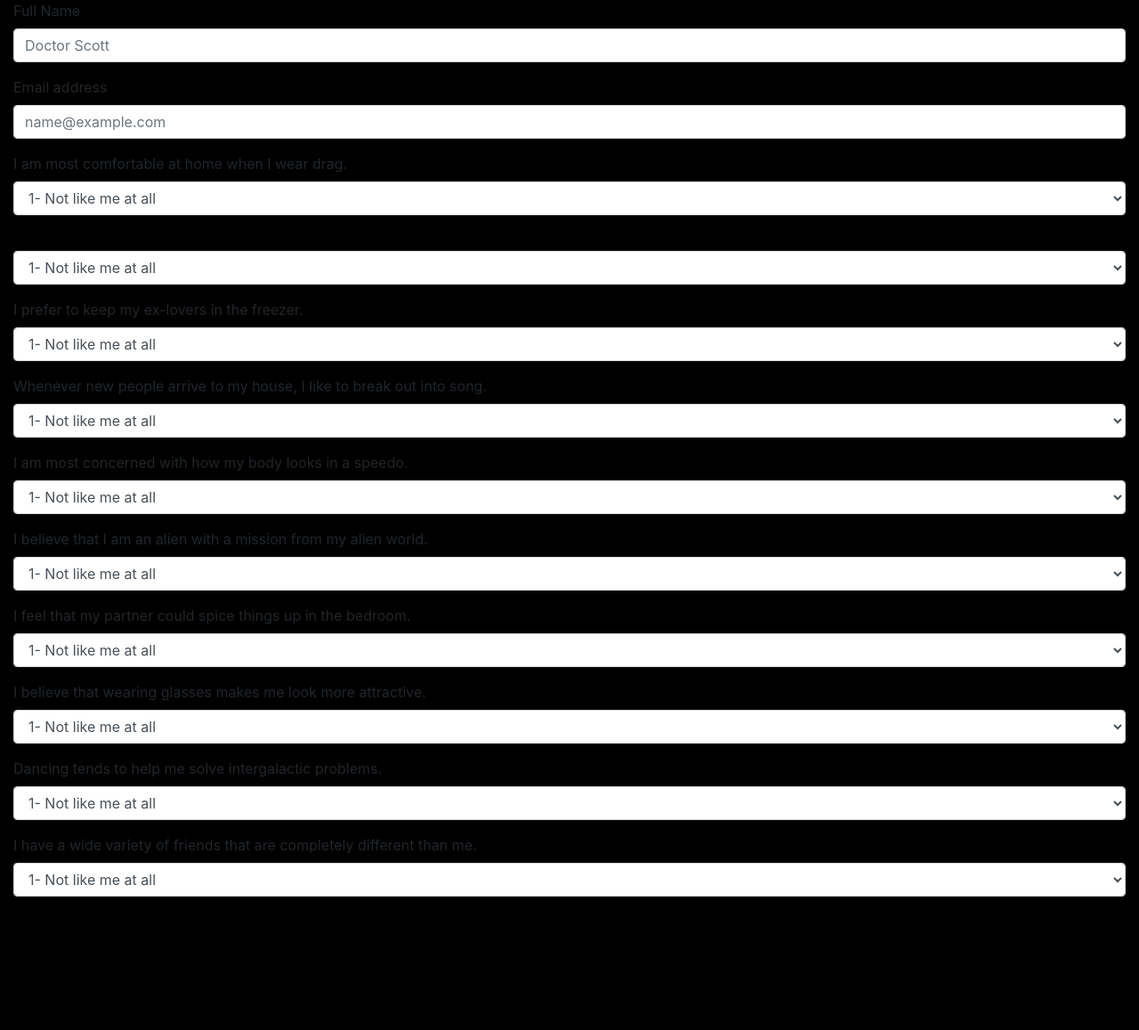
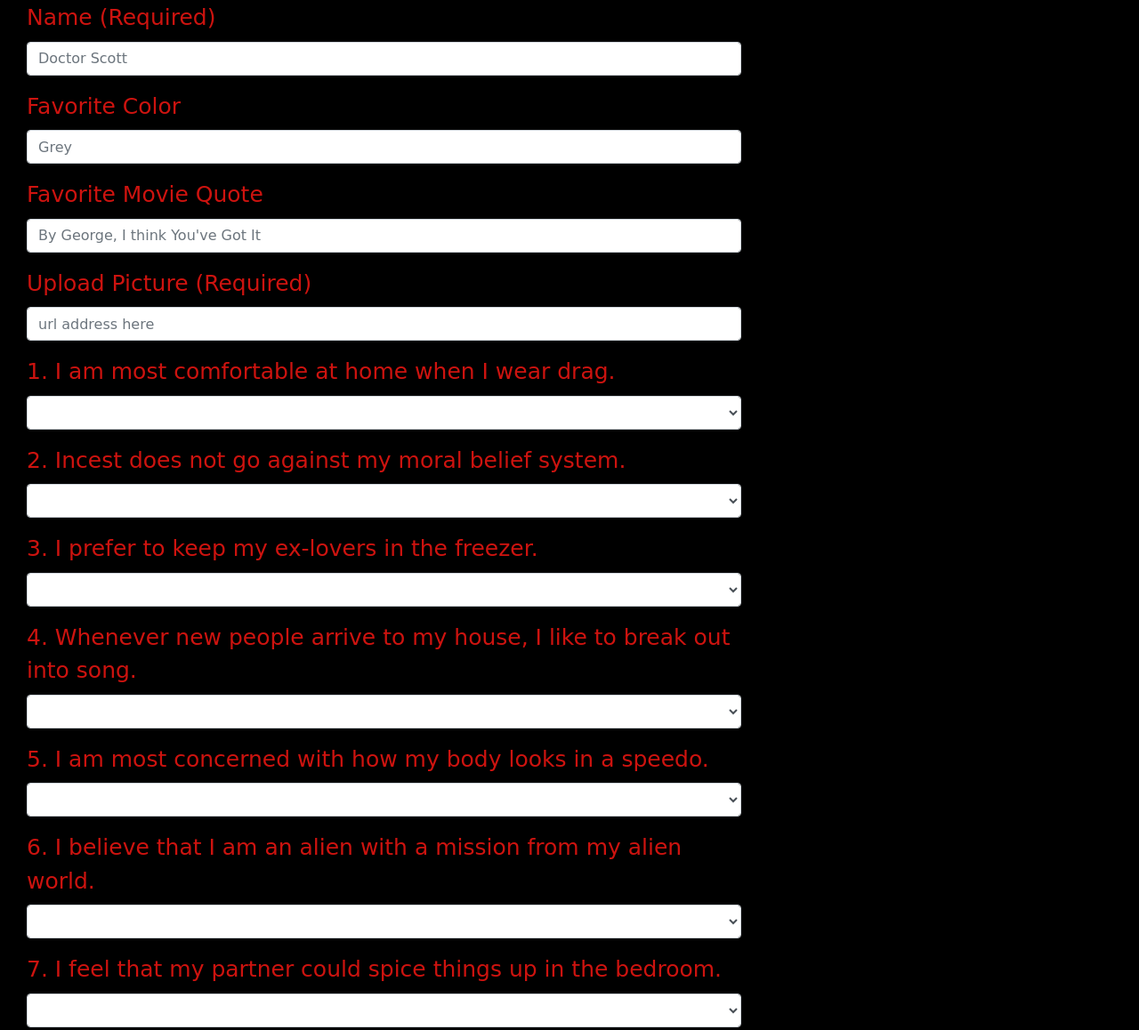
Before and after one commit to Samareimorgan/friend-finder, a website: page app/public/survey.html in a window 1280 px wide. Shown: the top 1158 px of the page at 89% size. Before the commit the page ends 1024 px from the top, so only its background shows below. Drawn offline with nearby package versions, Linux system fonts and the light colour scheme.

Commit message:
update form and routes

```diff
--- a/app/data/cast.js
+++ b/app/data/cast.js
@@ -1,7 +1,7 @@
 
 //Variable to hold the cast array data
 
-var cast = [
+var castArray = [
     {
         name: "Rocky",
         favorite_color: "gold",
@@ -22,7 +22,7 @@ var cast = [
 
     {
         name: "Magenta",
-        favorite_color: "magenta",
+        favColor: "magenta",
         quote: "I'm lucky, he's lucky, we're all lucky!",
         image: "../public/assets/images/magenta.jpg",
         answers: [
--- a/app/public/assets/css/style.css
+++ b/app/public/assets/css/style.css
@@ -1,6 +1,10 @@
 
 body {
     background-color: black;
+    color: hsla(1, 86%, 46%, 0.94);
+    font-size: 25px;
+    font-style: bold;
+    font-family: 'Caveat', cursive;
 }
 
 .jumbotron {
@@ -21,6 +25,7 @@ body {
 }
 #surveyBtn {
     padding: 15px;
+    font-size: 30px;
 }
 
 #mainDiv {
@@ -30,3 +35,12 @@ body {
     background-position: bottom;
 
 }
+
+footer {
+    color: darkslategray;
+    font-size: 20px;
+}
+
+a {
+    color: darkslategrey;
+}
--- a/app/public/survey.html
+++ b/app/public/survey.html
@@ -10,117 +10,143 @@
 </head>
 <body>
     <div class = "container-fluid">
+      <div class = "row"></div>
+        <div class = "col-2"></div>
+        <div class = "col-8">
             <form>
                 <div class="form-group">
-                    <label for="name">Full Name</label>
-                    <input type="text" class="form-control" id="fullName" placeholder="Doctor Scott">
+                    <label for="name">Name (Required)</label>
+                    <input type="text" class="form-control" id="name" placeholder="Doctor Scott">
                     </div>
                     <div class="form-group">
-                      <label for="Email address">Email address</label>
-                      <input type="email" class="form-control" id="emailAddress" placeholder="name@example.com">
+                        <label for="color">Favorite Color</label>
+                        <input type="text" class="form-control" id="favColor" placeholder="Grey">
                     </div>
                     <div class="form-group">
-                      <label for="question1">I am most comfortable at home when I wear drag.</label>
-                      <select class="form-control" id="question1">
-                        <option>1- Not like me at all</option>
-                        <option>2 - Sort of like me </option>
-                        <option>3 - Undecided</option>
-                        <option>4 - Somewhat like me</option>
-                        <option>5 - Most like me</option>
+                      <label for="quote">Favorite Movie Quote </label>
+                      <input type="text" class="form-control" id="favQuote" placeholder="By George, I think You've Got It">
+                    </div>
+                    <div class="form-group">
+                        <label for="picture">Upload Picture (Required)</label>
+                        <input type="text" class="form-control" id="fanPicture" placeholder="url address here">
+                    </div>
+
+                    <div class="form-group">
+                      <label for="question1">1. I am most comfortable at home when I wear drag.</label>
+                      <select class="form-control selectChoice" id="question1">
+                          <option value = ""></option>
+                          <option value = "1">1- Strongly Disagree</option>
+                          <option value = "2">2- Disagree</option>
+                          <option value = "3">3- Neutral</option>
+                          <option value = "4">4- Agree</option>
+                          <option value = "5">5- Strongly Agree</option>
                       </select>
                     </div>
                     <div class="form-group">
-                      <label for="question2"></label>
-                      <select class="form-control" id="question2">
-                        <option>1- Not like me at all</option>
-                        <option>2 - Sort of like me </option>
-                        <option>3 - Undecided</option>
-                        <option>4 - Somewhat like me</option>
-                        <option>5 - Most like me</option>
+                      <label for="question2">2. Incest does not go against my moral belief system.</label>
+                      <select class="form-control selectChoice" id="question2">
+                          <option value = ""></option>
+                          <option value = "1">1- Strongly Disagree</option>
+                          <option value = "2">2- Disagree</option>
+                          <option value = "3">3- Neutral</option>
+                          <option value = "4">4- Agree</option>
+                          <option value = "5">5- Strongly Agree</option>
                       </select>
                     </div>
                     <div class="form-group">
-                      <label for="question3">I prefer to keep my ex-lovers in the freezer. </label>
-                      <select class="form-control" id="question3">
-                        <option>1- Not like me at all</option>
-                        <option>2 - Sort of like me </option>
-                        <option>3 - Undecided</option>
-                        <option>4 - Somewhat like me</option>
-                        <option>5 - Most like me</option>
+                      <label for="question3">3. I prefer to keep my ex-lovers in the freezer. </label>
+                      <select class="form-control selectChoice" id="question3">
+                          <option value = ""></option>
+                          <option value = "1">1- Strongly Disagree</option>
+                          <option value = "2">2- Disagree</option>
+                          <option value = "3">3- Neutral</option>
+                          <option value = "4">4- Agree</option>
+                          <option value = "5">5- Strongly Agree</option>
                       </select>
                     </div>
                     <div class="form-group">
-                      <label for="question4">Whenever new people arrive to my house, I like to break out into song.</label>
-                      <select class="form-control" id="question4">
-                        <option>1- Not like me at all</option>
-                        <option>2 - Sort of like me </option>
-                        <option>3 - Undecided</option>
-                        <option>4 - Somewhat like me</option>
-                        <option>5 - Most like me</option>
+                      <label for="question4">4. Whenever new people arrive to my house, I like to break out into song.</label>
+                      <select class="form-control selectChoice" id="question4">
+                          <option value = ""></option>
+                          <option value = "1">1- Strongly Disagree</option>
+                          <option value = "2">2- Disagree</option>
+                          <option value = "3">3- Neutral</option>
+                          <option value = "4">4- Agree</option>
+                          <option value = "5">5- Strongly Agree</option>
                       </select>
                     </div>
                     <div class="form-group">
-                      <label for="question5">I am most concerned with how my body looks in a speedo.</label>
-                      <select class="form-control" id="question5">
-                        <option>1- Not like me at all</option>
-                        <option>2 - Sort of like me </option>
-                        <option>3 - Undecided</option>
-                        <option>4 - Somewhat like me</option>
-                        <option>5 - Most like me</option>
+                      <label for="question5">5. I am most concerned with how my body looks in a speedo.</label>
+                      <select class="form-control selectChoice" id="question5">
+                          <option value = ""></option>
+                          <option value = "1">1- Strongly Disagree</option>
+                          <option value = "2">2- Disagree</option>
+                          <option value = "3">3- Neutral</option>
+                          <option value = "4">4- Agree</option>
+                          <option value = "5">5- Strongly Agree</option>
                       </select>
                     </div>
                     <div class="form-group">
-                      <label for="question6">I believe that I am an alien with a mission from my alien world.</label>
-                      <select class="form-control" id="question6">
-                        <option>1- Not like me at all</option>
-                        <option>2 - Sort of like me </option>
-                        <option>3 - Undecided</option>
-                        <option>4 - Somewhat like me</option>
-                        <option>5 - Most like me</option>
+                      <label for="question6">6. I believe that I am an alien with a mission from my alien world.</label>
+                      <select class="form-control selectChoice" id="question6">
+                          <option value = ""></option>
+                          <option value = "1">1- Strongly Disagree</option>
+                          <option value = "2">2- Disagree</option>
+                          <option value = "3">3- Neutral</option>
+                          <option value = "4">4- Agree</option>
+                          <option value = "5">5- Strongly Agree</option>
                       </select>
                     </div>
                     <div class="form-group">
-                      <label for="question7">I feel that my partner could spice things up in the bedroom.</label>
-                      <select class="form-control" id="question7">
-                        <option>1- Not like me at all</option>
-                        <option>2 - Sort of like me </option>
-                        <option>3 - Undecided</option>
-                        <option>4 - Somewhat like me</option>
-                        <option>5 - Most like me</option>
+                      <label for="question7">7. I feel that my partner could spice things up in the bedroom.</label>
+                      <select class="form-control selectChoice" id="question7">
+                          <option value = ""></option>
+                          <option value = "1">1- Strongly Disagree</option>
+                          <option value = "2">2- Disagree</option>
+                          <option value = "3">3- Neutral</option>
+                          <option value = "4">4- Agree</option>
+                          <option value = "5">5- Strongly Agree</option>
                       </select>
                     </div>
                     <div class="form-group">
-                      <label for="question8">I believe that wearing glasses makes me look more attractive.</label>
-                      <select class="form-control" id="question8">
-                        <option>1- Not like me at all</option>
-                        <option>2 - Sort of like me </option>
-                        <option>3 - Undecided</option>
-                        <option>4 - Somewhat like me</option>
-                        <option>5 - Most like me</option>
+                      <label for="question8">8. I believe that wearing glasses makes me look more attractive.</label>
+                      <select class="form-control selectChoice" id="question8">
+                          <option value = ""></option>
+                          <option value = "1">1- Strongly Disagree</option>
+                          <option value = "2">2- Disagree</option>
+                          <option value = "3">3- Neutral</option>
+                          <option value = "4">4- Agree</option>
+                          <option value = "5">5- Strongly Agree</option>
                       </select>
                     </div>
                     <div class="form-group">
-                      <label for="question9">Dancing tends to help me solve intergalactic problems.</label>
-                      <select class="form-control" id="question9">
-                        <option>1- Not like me at all</option>
-                        <option>2 - Sort of like me </option>
-                        <option>3 - Undecided</option>
-                        <option>4 - Somewhat like me</option>
-                        <option>5 - Most like me</option>
+                      <label for="question9">9. Dancing tends to help me solve intergalactic problems.</label>
+                      <select class="form-control selectChoice" id="question9">
+                          <option value = ""></option>
+                          <option value = "1">1- Strongly Disagree</option>
+                          <option value = "2">2- Disagree</option>
+                          <option value = "3">3- Neutral</option>
+                          <option value = "4">4- Agree</option>
+                          <option value = "5">5- Strongly Agree</option>
                       </select>
                     </div>
                     <div class="form-group">
-                      <label for="question10">I have a wide variety of friends that are completely different than me.</label>
-                      <select class="form-control" id="question10">
-                        <option>1- Not like me at all</option>
-                        <option>2 - Sort of like me </option>
-                        <option>3 - Undecided</option>
-                        <option>4 - Somewhat like me</option>
-                        <option>5 - Most like me</option>
+                      <label for="question10">10.I have a wide variety of friends that are completely different than me.</label>
+                      <select class="form-control selectChoice" id="question10">
+                        <option value = ""></option>
+                        <option value = "1">1- Strongly Disagree</option>
+                        <option value = "2">2- Disagree</option>
+                        <option value = "3">3- Neutral</option>
+                        <option value = "4">4- Agree</option>
+                        <option value = "5">5- Strongly Agree</option>
                       </select>
                     </div>
+                    <button type="submit" class="btn btn-primary" id="submitFan">Submit Survey</button>
 
                   </form>
+              </div>
+            <div class = "col-2"></div>
+     </div>
     </div>
 
 
--- a/app/routing/htmlRoutes.js
+++ b/app/routes/htmlRoutes.js
@@ -1,11 +1,15 @@
 // DEPENDENCIES
-
+var express = require("express");
 var path = require("path");
 
 
 // ROUTING
 module.exports = function(app) {
 
+
+
+//Express to look in Public for all static assets
+  app.use(express.static("app/public"));
  //HTML GET Requests
 
   app.get("/survey", function(req, res) {
--- a/app/routing/apiRoutes.js
+++ /dev/null
@@ -1,3 +0,0 @@
-
-//Create a variable that holds the data from the data files.
-var friendsData = require("../data/friends");
```
Also changed, not shown: app/data/newFan.js (added, +7 -0 lines), app/public/assets/javascript/app.js (added, +44 -0 lines), app/public/home.html (+7 -3 lines), app/routes/apiRoutes.js (added, +68 -0 lines), server.js (+6 -4 lines).
